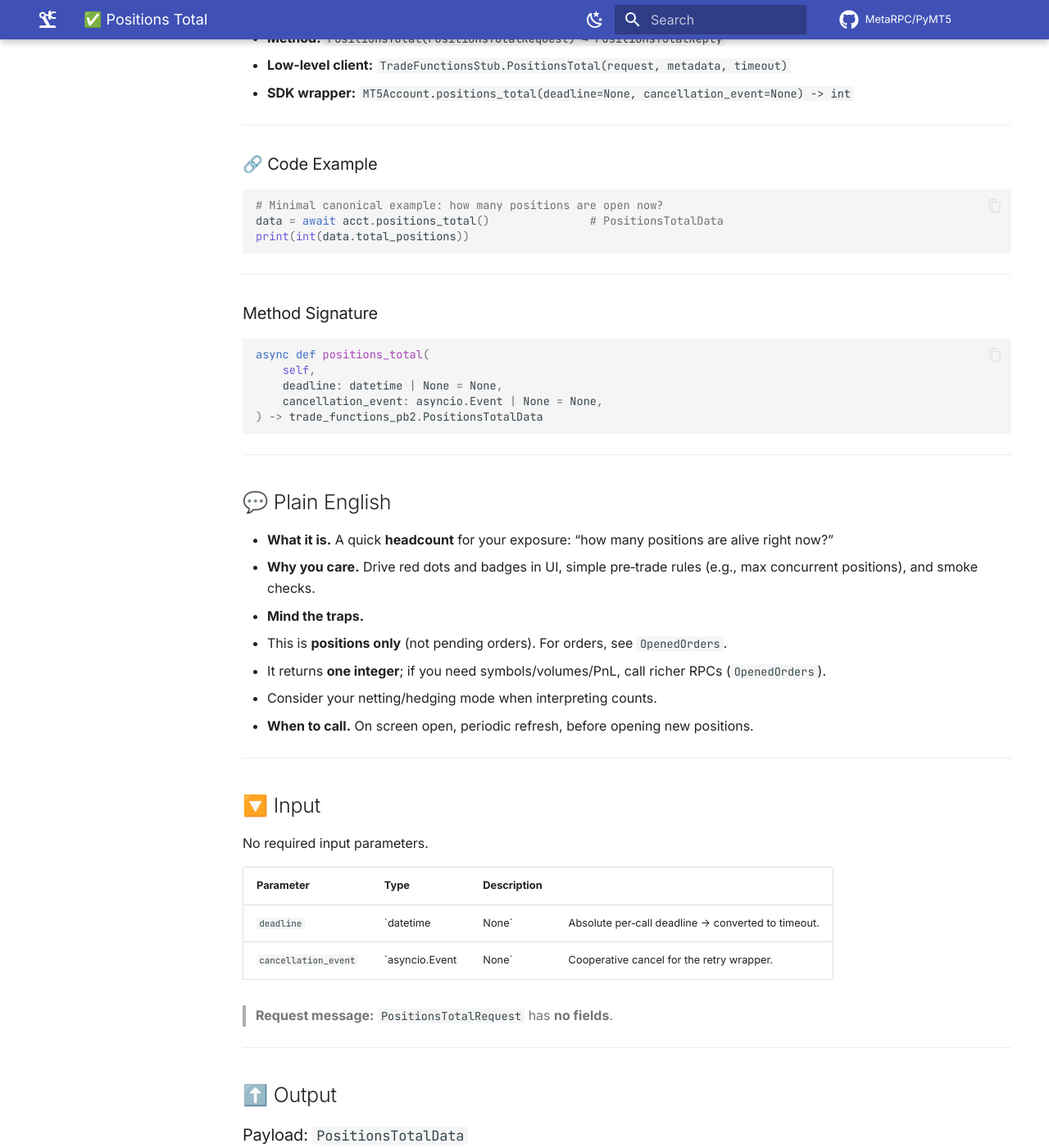
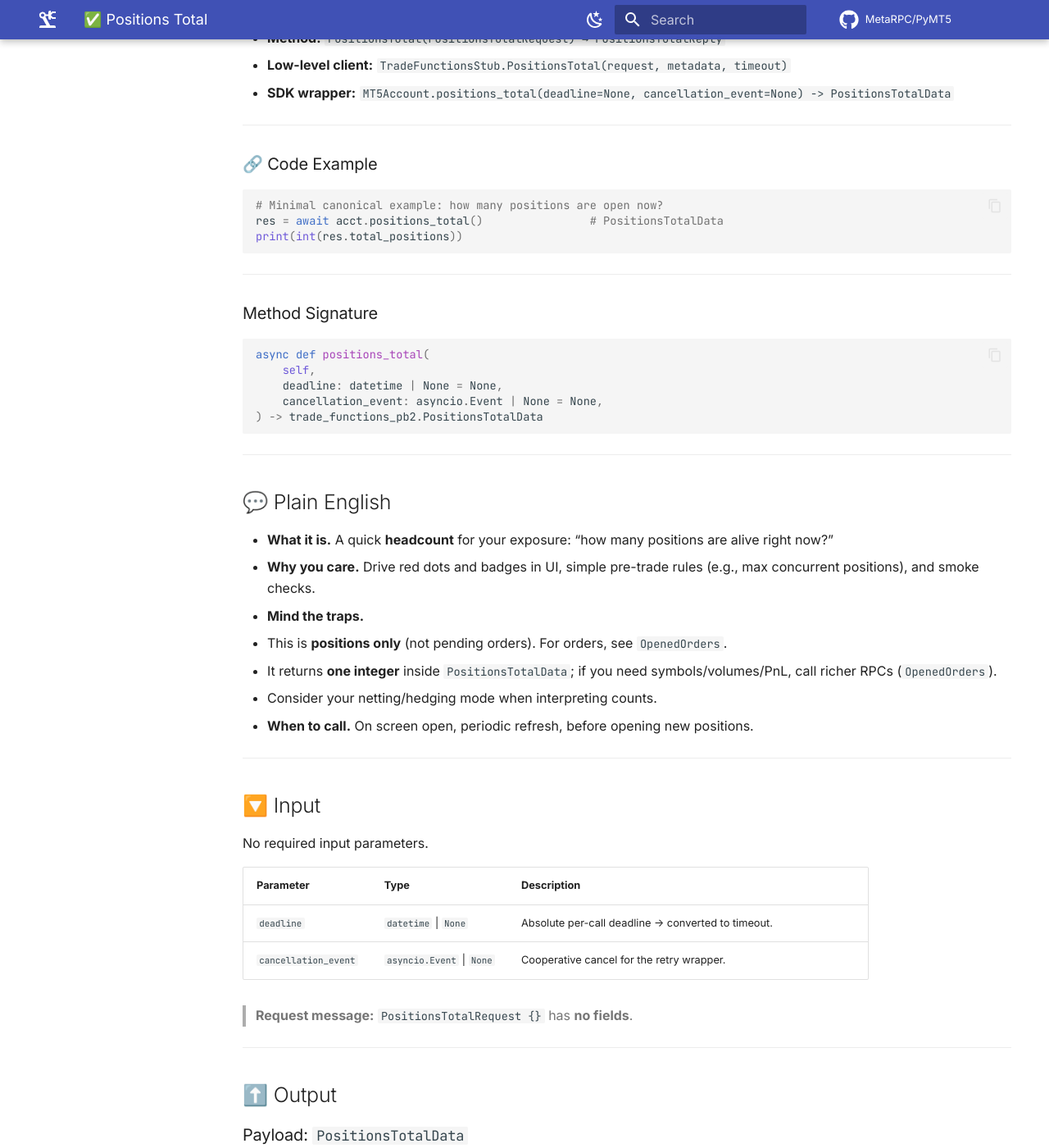
Before and after one commit to MetaRPC/PyMT5, an MkDocs documentation site: the page built from docs/MT5Account/Orders_Positions_History/positions_total.md, in a window 1280 px wide and 1400 px high, scrolled down 541 px. Shown: the whole window at 82% size. Built offline with MkDocs 1.6.1 and Material for MkDocs 9.7.7, drawn with Linux system fonts in a browser that asks for light colours; comment, search, counter and statistics services are not loaded; some of the changed text lies outside the part shown.

Commit message:
Update positions_total.md

````diff
--- a/docs/MT5Account/Orders_Positions_History/positions_total.md
+++ b/docs/MT5Account/Orders_Positions_History/positions_total.md
@@ -17,7 +17,7 @@
 * **Service:** `mt5_term_api.TradeFunctions`
 * **Method:** `PositionsTotal(PositionsTotalRequest) → PositionsTotalReply`
 * **Low-level client:** `TradeFunctionsStub.PositionsTotal(request, metadata, timeout)`
-* **SDK wrapper:** `MT5Account.positions_total(deadline=None, cancellation_event=None) -> int`
+* **SDK wrapper:** `MT5Account.positions_total(deadline=None, cancellation_event=None) -> PositionsTotalData`
 
 ---
 
@@ -25,9 +25,8 @@
 
 ```python
 # Minimal canonical example: how many positions are open now?
-data = await acct.positions_total()               # PositionsTotalData
-print(int(data.total_positions))
-
+res = await acct.positions_total()                # PositionsTotalData
+print(int(res.total_positions))
 ```
 
 ---
@@ -47,11 +46,11 @@ async def positions_total(
 ## 💬 Plain English
 
 * **What it is.** A quick **headcount** for your exposure: “how many positions are alive right now?”
-* **Why you care.** Drive red dots and badges in UI, simple pre‑trade rules (e.g., max concurrent positions), and smoke checks.
+* **Why you care.** Drive red dots and badges in UI, simple pre-trade rules (e.g., max concurrent positions), and smoke checks.
 * **Mind the traps.**
 
   * This is **positions only** (not pending orders). For orders, see `OpenedOrders`.
-  * It returns **one integer**; if you need symbols/volumes/PnL, call richer RPCs (`OpenedOrders`).
+  * It returns **one integer** inside `PositionsTotalData`; if you need symbols/volumes/PnL, call richer RPCs (`OpenedOrders`).
   * Consider your netting/hedging mode when interpreting counts.
 * **When to call.** On screen open, periodic refresh, before opening new positions.
 
@@ -61,12 +60,12 @@ async def positions_total(
 
 No required input parameters.
 
-| Parameter            | Type            | Description |                                                    |
-| -------------------- | --------------- | ----------- | -------------------------------------------------- |
-| `deadline`           | \`datetime      | None\`      | Absolute per‑call deadline → converted to timeout. |
-| `cancellation_event` | \`asyncio.Event | None\`      | Cooperative cancel for the retry wrapper.          |
+| Parameter            | Type                      | Description                                        |   |
+| -------------------- | ------------------------- | -------------------------------------------------- | - |
+| `deadline`           | `datetime` \| `None`      | Absolute per-call deadline → converted to timeout. |   |
+| `cancellation_event` | `asyncio.Event` \| `None` | Cooperative cancel for the retry wrapper.          |   |
 
-> **Request message:** `PositionsTotalRequest` has **no fields**.
+> **Request message:** `PositionsTotalRequest {}` has **no fields**.
 
 ---
 
@@ -74,10 +73,9 @@ No required input parameters.
 
 ### Payload: `PositionsTotalData`
 
-| Field   | Proto Type | Description                         |
-| ------- | ---------- | ----------------------------------- |
-| total_positions | int32 | Number of currently open positions. |
-
+| Field             | Proto Type | Description                         |
+| ----------------- | ---------- | ----------------------------------- |
+| `total_positions` | `int32`    | Number of currently open positions. |
 
 ---
 
@@ -94,7 +92,6 @@ No required input parameters.
 
 **See also:** [OpenedOrders](../Orders_Positions_History/opened_orders.md), [OpenedOrdersTickets](../Orders_Positions_History/opened_orders_tickets.md).
 
-
 ---
 
 ## Usage Examples
@@ -102,11 +99,11 @@ No required input parameters.
 ### 1) Simple print & guard
 
 ```python
-n = await acct.positions_total()
-if int(n) > 10:
+res = await acct.positions_total()
+if int(res.total_positions) > 10:
     print("Too many open positions — consider reducing exposure.")
 else:
-    print(f"Open positions: {int(n)}")
+    print(f"Open positions: {int(res.total_positions)}")
 ```
 
 ### 2) With deadline & cancellation
@@ -116,19 +113,19 @@ import asyncio
 from datetime import datetime, timedelta, timezone
 
 cancel_event = asyncio.Event()
-count = await acct.positions_total(
+res = await acct.positions_total(
     deadline=datetime.now(timezone.utc) + timedelta(seconds=3),
     cancellation_event=cancel_event,
 )
-print(int(count))
+print(int(res.total_positions))
 ```
 
-### 3) Cross‑check vs OpenedOrders (client‑side sanity)
+### 3) Cross-check vs OpenedOrders (client-side sanity)
 
 ```python
 from MetaRpcMT5 import mt5_term_api_account_helper_pb2 as ah_pb2
 
-n = int(await acct.positions_total())
+n = int((await acct.positions_total()).total_positions)
 od = await acct.opened_orders(
     ah_pb2.BMT5_ENUM_OPENED_ORDER_SORT_TYPE.BMT5_OPENED_ORDER_SORT_BY_OPEN_TIME_ASC
 )
````
